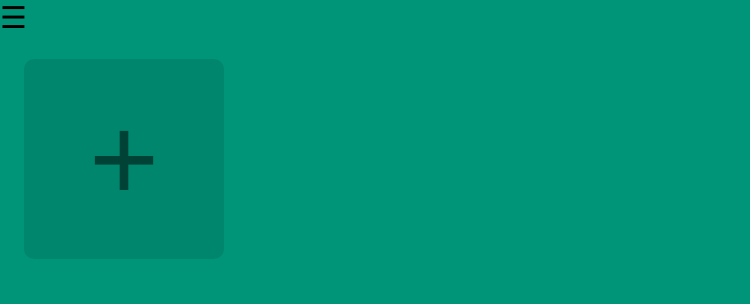
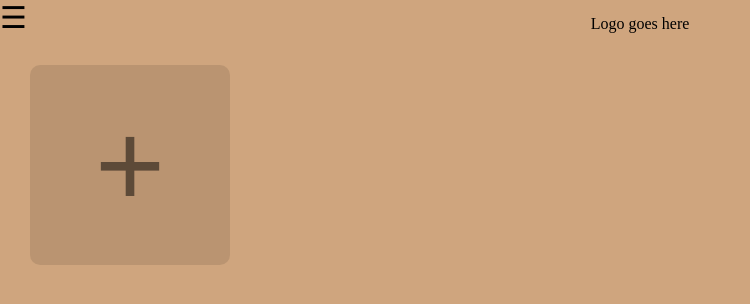
Before and after one commit to LaurierCS/Pod5, a Django app: template templates/app/notes.html in a window 1280 px wide. Shown: the top 304 px of the page, without its empty margins (0-750 px from the left). Run offline with Django 3.2, Linux system fonts and the light colour scheme; the template is opened without the code that fills it, so the values that code supplies are empty.

Commit message:
added logo and colours

```diff
--- a/static/css/notes.css
+++ b/static/css/notes.css
@@ -1,16 +1,17 @@
 body {
   margin: 0;
-    background: #009578;
+  background: #cfa57e;
 }
 
 #app {
   display: grid;
   grid-template-columns: repeat(auto-fill, 200px);
-    padding: 24px;
-    gap: 24px;
+  padding: 30px;
+  gap: 26px;
 }
 
 .note {
+  background-color: #fbefdf;
   height: 200px;
   box-sizing: border-box;
   padding: 16px;
@@ -20,6 +21,9 @@ body {
   resize: none;
   font-family: sans-serif;
   font-size: 16px;
+}
+.note:hover {
+  color: #8d6852;
 }
 
 .add-note {
@@ -46,7 +50,7 @@ body {
   z-index: 1;
   top: 0;
   left: 0;
-    background-color: #8D6852;
+  background-color: #8d6852;
   overflow-x: hidden;
   transition: 0.5s;
   padding-top: 60px;
@@ -72,3 +76,10 @@ body {
   font-size: 36px;
   margin-left: 50px;
 }
+
+.logo {
+    position: absolute;
+    top: 3%;
+    left: 50%;
+    transform: translate(-50%, -50%);
+  }
--- a/templates/app/notes.html
+++ b/templates/app/notes.html
@@ -111,5 +111,9 @@
         notesContainer.removeChild(element);
       }
     </script>
+
+    <div class="logo">
+      <p>Logo goes here</p>
+    </div>
   </body>
 </html>
```
Lines whose indentation alone changed are shown as unchanged.
